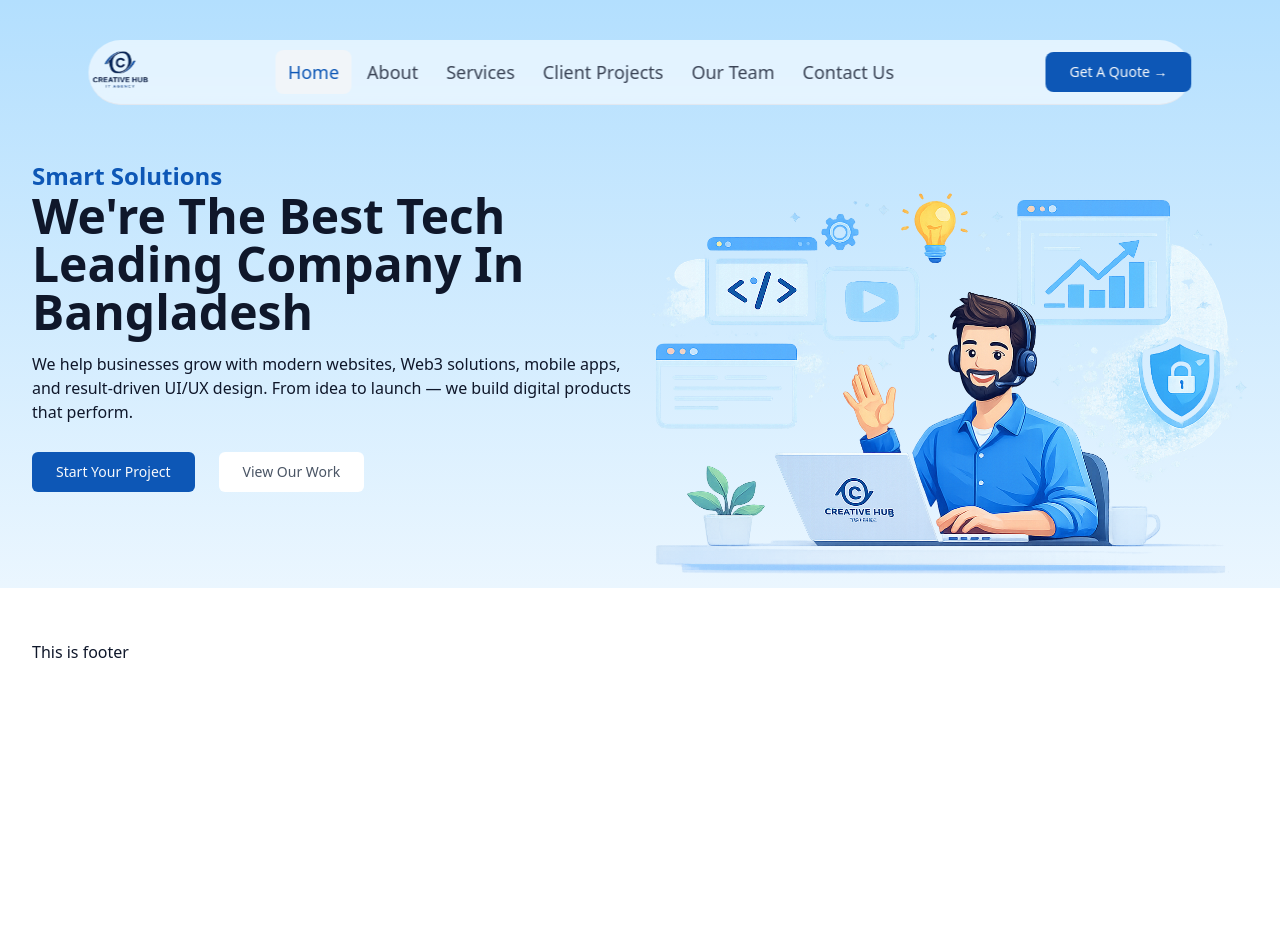
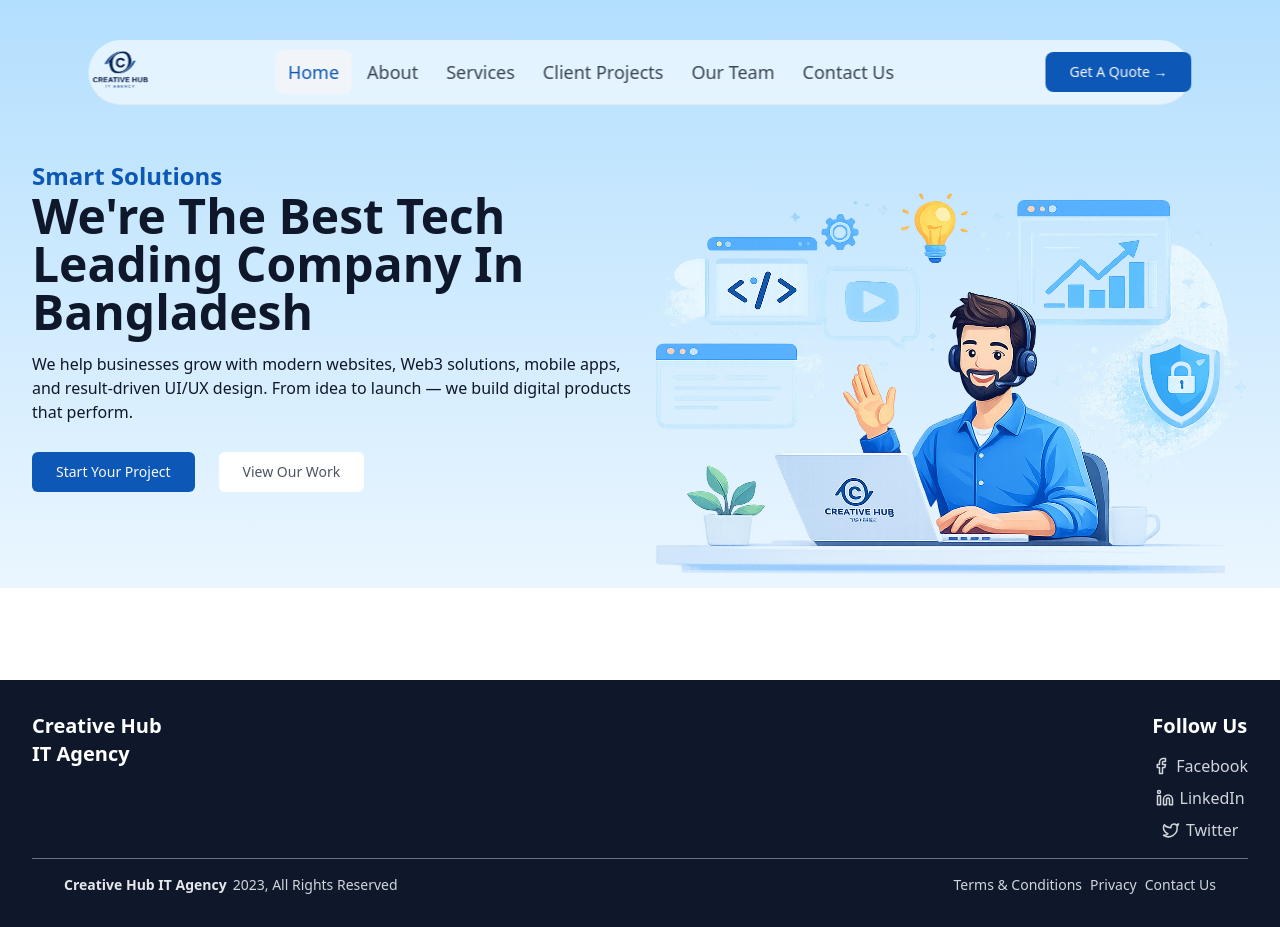
Before and after one commit to programmerrakibul/creative-hub-client, a Next.js app: page / in a window 1280 px wide. Before the commit the page ends 800 px from the top, so only its background shows below. Built offline with nearby package versions, Linux system fonts and the light colour scheme.

Commit message:
footer completed

```diff
--- a/src/app/layout.jsx
+++ b/src/app/layout.jsx
@@ -30,7 +30,7 @@
             <Navbar />
           </Container>
         </header>
-        <main className="space-y-16 md:space-y-20 min-h-[80dvh]">
+        <main className="space-y-16 md:space-y-20 min-h-[85dvh]">
           {children}
         </main>
         <Footer />
--- a/src/components/shared/Footer.jsx
+++ b/src/components/shared/Footer.jsx
@@ -1,10 +1,77 @@
+import Link from "next/link";
 import Container from "../ui/Container";
+import { Facebook, Linkedin, Twitter } from "lucide-react";
+import { Separator } from "../ui/separator";
+
+const socialLinks = [
+  {
+    icon: <Facebook size={18} />,
+    label: "Facebook",
+  },
+  {
+    icon: <Linkedin size={18} />,
+    label: "LinkedIn",
+  },
+  {
+    icon: <Twitter size={18} />,
+    label: "Twitter",
+  },
+];
 
 const Footer = () => {
   return (
     <>
-      <footer>
-        <Container>This is footer</Container>
+      <footer className="py-8 bg-foreground text-background">
+        <Container className="space-y-4">
+          <div className="flex justify-between gap-3">
+            <div>
+              <Link href={"/"} className="font-bold text-lg md:text-xl">
+                Creative Hub <br />
+                IT Agency
+              </Link>
+            </div>
+            <div className="space-y-3.5">
+              <h5 className="font-bold text-lg md:text-xl">Follow Us</h5>
+              <div className="flex items-center flex-col gap-2">
+                {socialLinks.map((item) => (
+                  <Link
+                    key={item.label}
+                    href={item}
+                    className={`flex items-center gap-1.5 text-gray-300 hover:text-gray-100 transition-colors duration-300`}
+                    aria-label={`${item.label} icon`}
+                  >
+                    {item.icon}
+                    <span>{item.label}</span>
+                  </Link>
+                ))}
+              </div>
+            </div>
+          </div>
+          <Separator className={"bg-gray-500"} />
+          <div className="flex items-center flex-col sm:flex-row justify-between gap-2.5 sm:gap-5 text-gray-300 md:px-8">
+            <div className="text-sm space-x-1.5">
+              <span className="font-semibold text-gray-200">
+                Creative Hub IT Agency
+              </span>
+              <span>2023, All Rights Reserved</span>
+            </div>
+            <div className="flex items-center gap-2">
+              {[
+                { label: "Terms & Conditions", href: "/" },
+                { label: "Privacy", href: "/" },
+                { label: "Contact Us", href: "/contact-us" },
+              ].map((link) => (
+                <Link
+                  key={link.label}
+                  href={link.href}
+                  className="text-sm hover:text-primary-foreground transition-colors"
+                >
+                  {link.label}
+                </Link>
+              ))}
+            </div>
+          </div>
+        </Container>
       </footer>
     </>
   );
--- /dev/null
+++ b/src/components/ui/separator.jsx
@@ -0,0 +1,27 @@
+"use client"
+
+import * as React from "react"
+import { Separator as SeparatorPrimitive } from "radix-ui"
+
+import { cn } from "@/lib/utils"
+
+function Separator({
+  className,
+  orientation = "horizontal",
+  decorative = true,
+  ...props
+}) {
+  return (
+    <SeparatorPrimitive.Root
+      data-slot="separator"
+      decorative={decorative}
+      orientation={orientation}
+      className={cn(
+        "bg-border shrink-0 data-[orientation=horizontal]:h-px data-[orientation=horizontal]:w-full data-[orientation=vertical]:h-full data-[orientation=vertical]:w-px",
+        className
+      )}
+      {...props} />
+  );
+}
+
+export { Separator }
```
